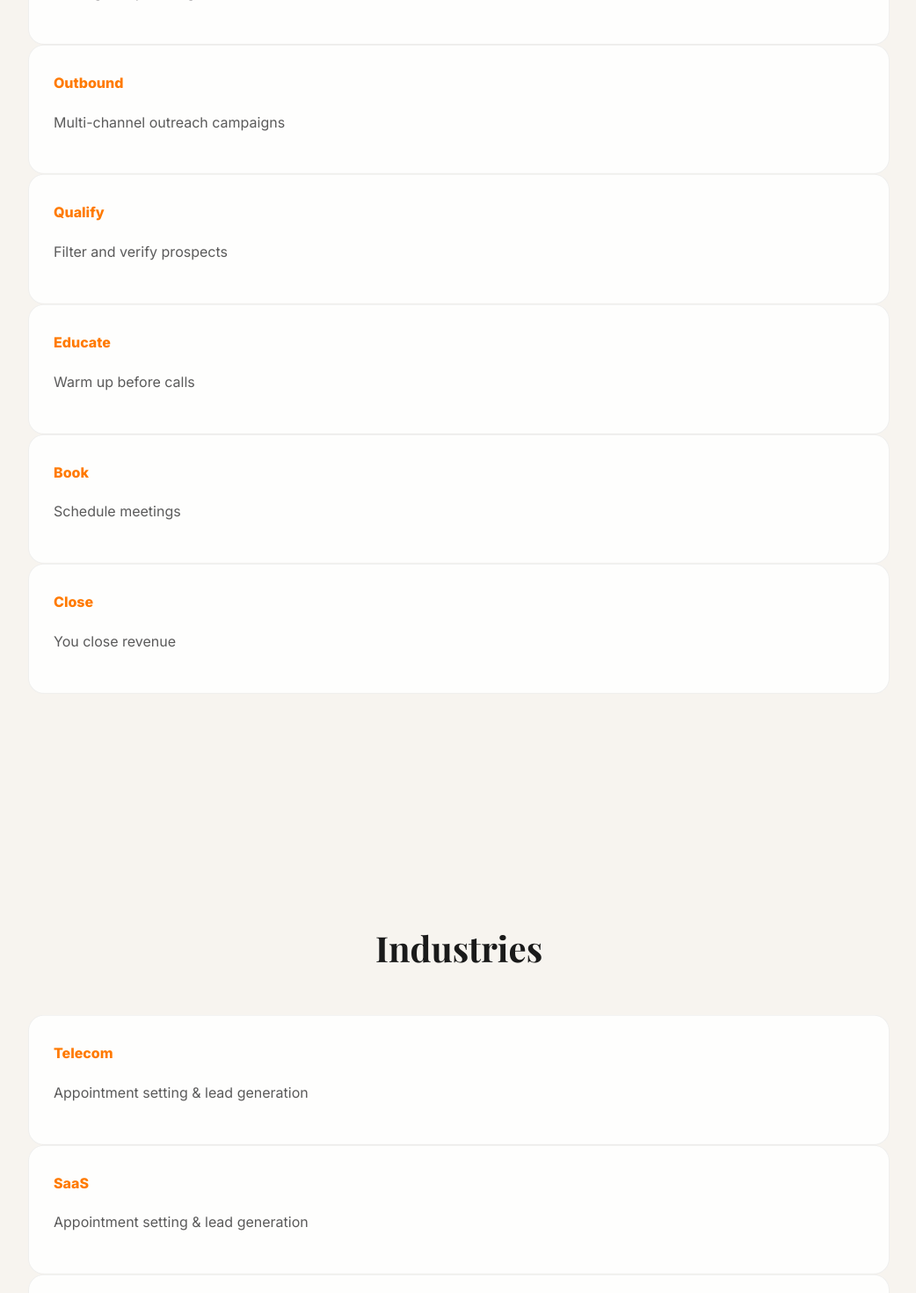
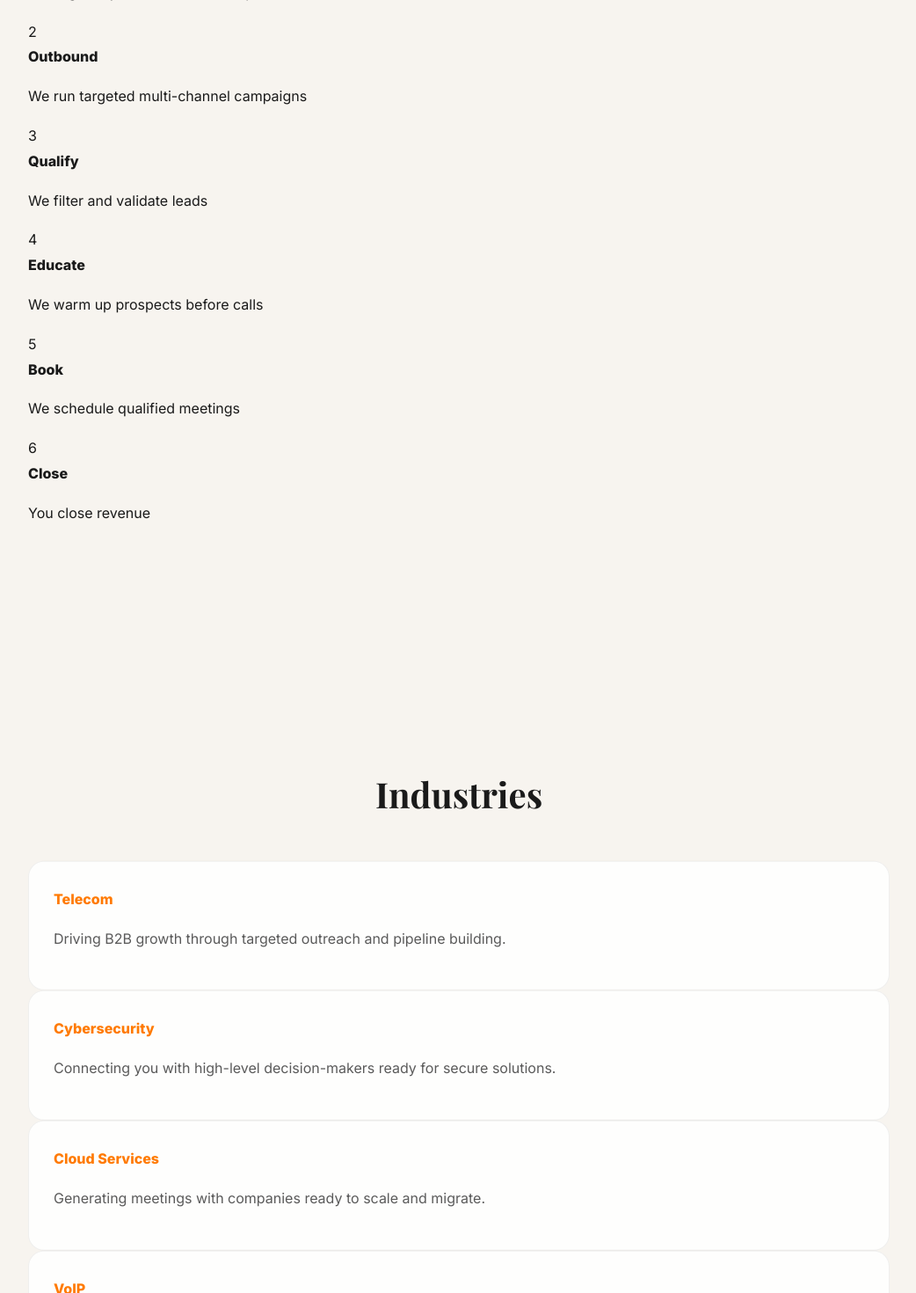
Before and after one commit to youssefamrr0582-debug/leadex-au, a React (Vite) app: page / in a window 1280 px wide. Shown: the part 1680-3150 px from the top of the page at 88% size, without its empty margins (118-1160 px from the left). Built offline with nearby package versions, Linux system fonts and the light colour scheme.

Commit message:
Update App.jsx

```diff
--- a/src/App.jsx
+++ b/src/App.jsx
@@ -39,9 +39,7 @@ export default function App() {
           We generate high-quality B2B leads and book decision-maker meetings so your sales team only closes revenue.
         </p>
 
-        <a href="#contact" className="cta">
-          Get Started
-        </a>
+        <a href="#contact" className="cta">Get Started</a>
       </section>
 
       {/* WHAT */}
@@ -54,22 +52,25 @@ export default function App() {
         </div>
       </section>
 
-      {/* HOW */}
+      {/* HOW - STEPS */}
       <section id="how" className="section">
         <h2 className="title">How It Works</h2>
 
-        <div className="grid">
+        <div className="steps">
           {[
-            ["Define ICP", "We align on your target customers"],
-            ["Outbound", "Multi-channel outreach campaigns"],
-            ["Qualify", "Filter and verify prospects"],
-            ["Educate", "Warm up before calls"],
-            ["Book", "Schedule meetings"],
+            ["Define ICP", "We align on your ideal customer profile"],
+            ["Outbound", "We run targeted multi-channel campaigns"],
+            ["Qualify", "We filter and validate leads"],
+            ["Educate", "We warm up prospects before calls"],
+            ["Book", "We schedule qualified meetings"],
             ["Close", "You close revenue"]
           ].map((i, idx) => (
-            <div key={idx} className="card">
-              <b>{i[0]}</b>
-              <p>{i[1]}</p>
+            <div key={idx} className="step">
+              <div className="step-number">{idx + 1}</div>
+              <div>
+                <b>{i[0]}</b>
+                <p>{i[1]}</p>
+              </div>
             </div>
           ))}
         </div>
@@ -81,20 +82,20 @@ export default function App() {
 
         <div className="grid">
           {[
-            "Telecom",
-            "SaaS",
-            "Cybersecurity",
-            "Cloud Services",
-            "VoIP",
-            "Logistics",
-            "ISPs",
-            "Business Mobile",
-            "Solar",
-            "Commercial Cleaning"
+            ["Telecom", "Driving B2B growth through targeted outreach and pipeline building."],
+            ["Cybersecurity", "Connecting you with high-level decision-makers ready for secure solutions."],
+            ["Cloud Services", "Generating meetings with companies ready to scale and migrate."],
+            ["VoIP", "Helping you reach businesses looking to cut costs and upgrade systems."],
+            ["Logistics", "Linking you with partners and clients across the supply chain."],
+            ["IT Managed Services", "Ongoing IT support and management clients."],
+            ["Data Connectivity", "Reliable high-speed network solutions."],
+            ["Business Mobile", "Long-term corporate mobile contracts."],
+            ["Solar", "Qualified leads ready for installation."],
+            ["Commercial Cleaning", "Recurring service contracts."]
           ].map((i, idx) => (
             <div key={idx} className="card">
-              <b>{i}</b>
-              <p>Appointment setting & lead generation</p>
+              <b>{i[0]}</b>
+              <p>{i[1]}</p>
             </div>
           ))}
         </div>
```
